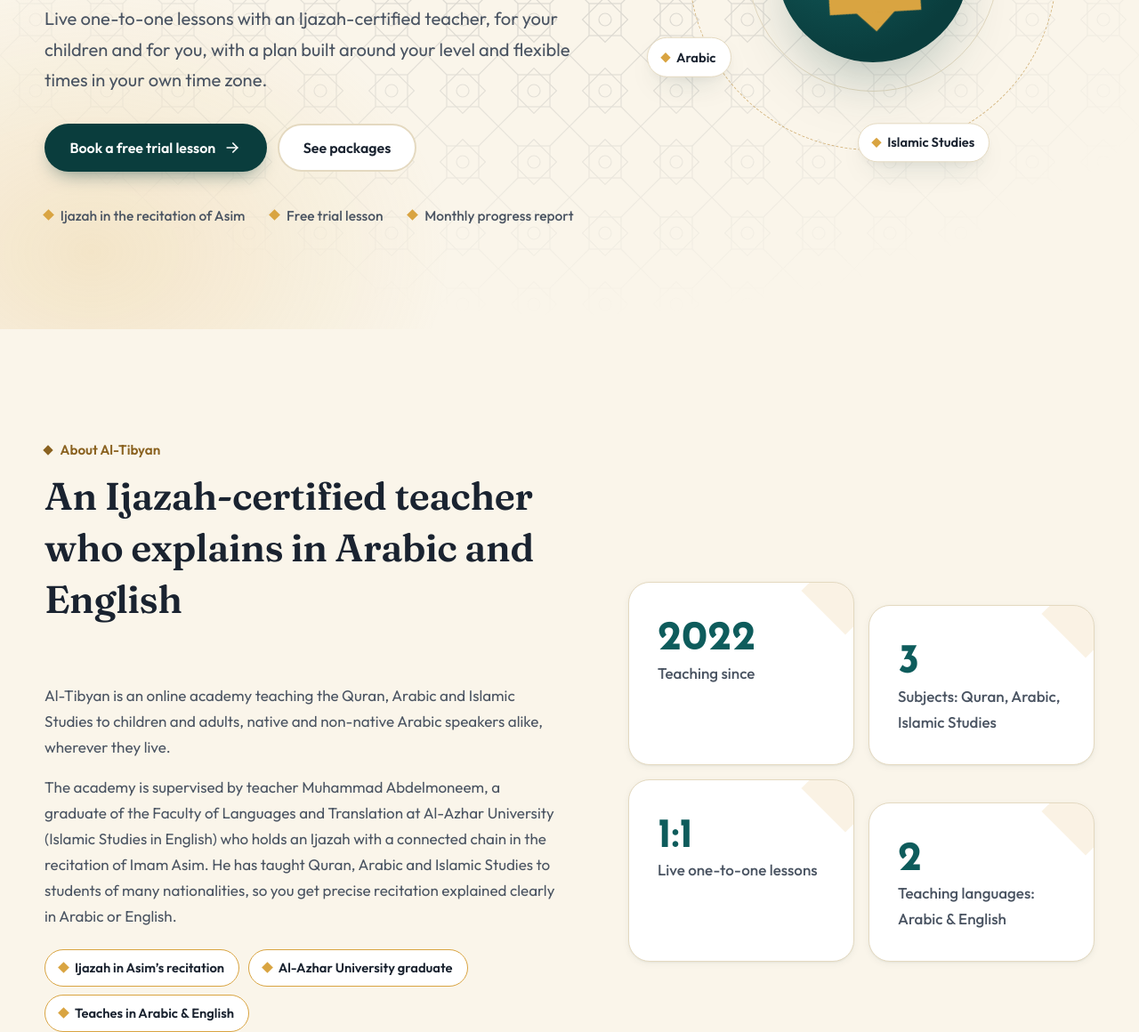
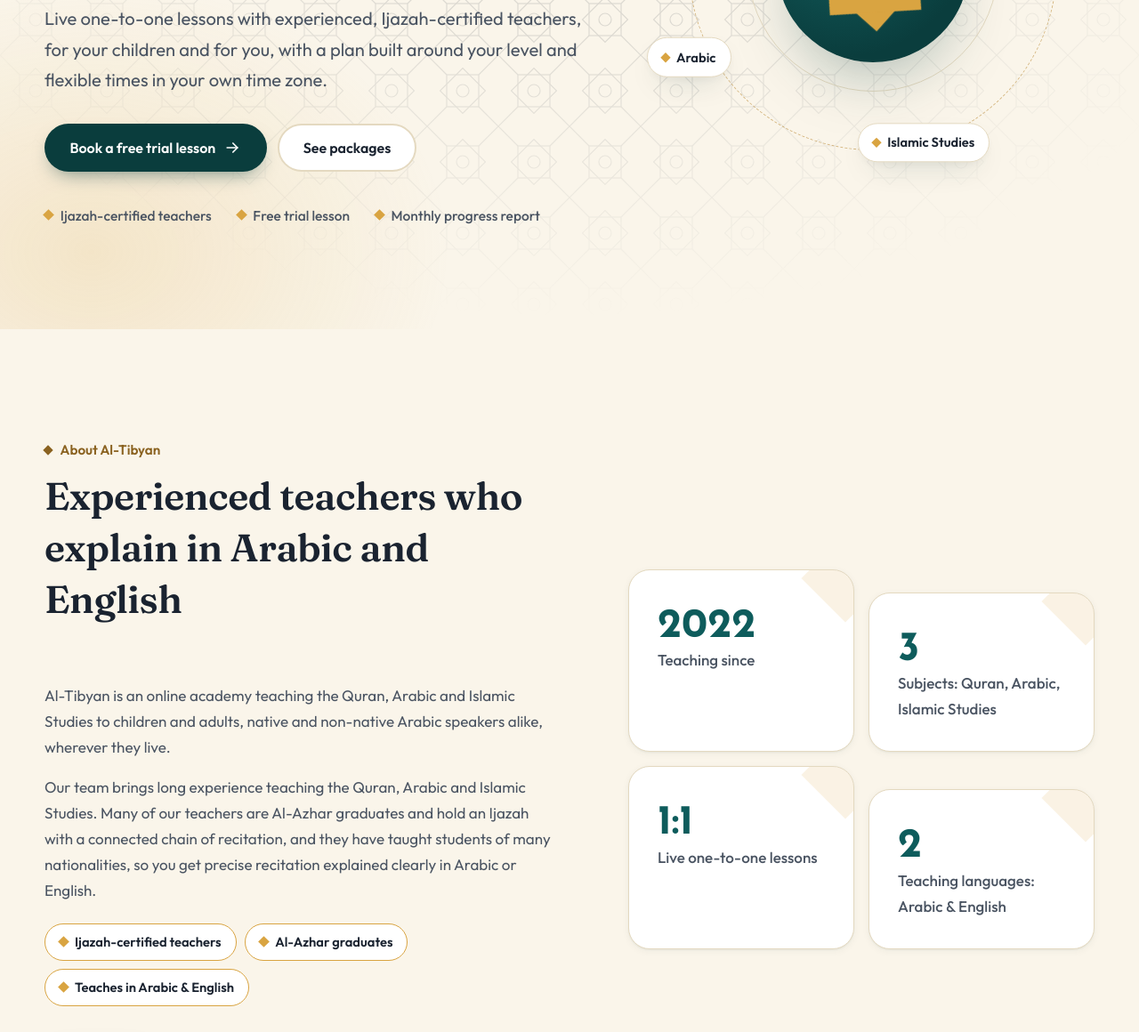
Before and after one commit to altibyan/altibyan.github.io, a plain HTML site: page index.html in a window 1280 px wide. Shown: the part 498-1658 px from the top of the page at 89% size. Drawn offline with Linux system fonts and the light colour scheme.

Commit message:
Present the teaching team instead of a single teacher
Co-Authored-By: Claude Opus 5.5 <noreply@anthropic.com>
Claude-Session: https://claude.ai/code/session_014upFzBNhadss6qxEsrvGQs

```diff
--- a/index.html
+++ b/index.html
@@ -6,7 +6,7 @@
 
   <!-- ===== SEO: عدّل العنوان والوصف هنا ===== -->
   <title>Al-Tibyan Academy | Learn Quran &amp; Arabic Online</title>
-  <meta name="description" content="Al-Tibyan Academy: live one-to-one online lessons in Quran recitation, tajweed and memorization, Arabic for native and non-native speakers, and Islamic Studies, with an Ijazah-certified teacher. Free trial lesson." />
+  <meta name="description" content="Al-Tibyan Academy: live one-to-one online lessons in Quran recitation, tajweed and memorization, Arabic for native and non-native speakers, and Islamic Studies, with experienced, Ijazah-certified teachers. Free trial lesson." />
   <meta name="theme-color" content="#0a3d3d" />
 
   <!-- Open Graph -->
@@ -682,13 +682,13 @@
           <span class="eyebrow reveal"><span class="diamond" aria-hidden="true"></span><span data-i18n="eyebrow">أكاديمية أونلاين · قرآن · عربية · تربية إسلامية</span></span>
           <!-- عدّل العنوان الرئيسي هنا -->
           <h1 id="hero-title" class="reveal" style="--d:.08s" data-i18n="heroTitle">تعلَّم القرآن والعربية <span class="hl">بإتقان</span>… من بيتك</h1>
-          <p class="hero-lead reveal" style="--d:.16s" data-i18n="heroLead">حصص فردية مباشرة مع معلم مُجاز بالسند، لأبنائك ولك، بخطة تناسب المستوى ومواعيد مرنة تناسب توقيتك أينما كنت.</p>
+          <p class="hero-lead reveal" style="--d:.16s" data-i18n="heroLead">حصص فردية مباشرة مع معلمين ذوي خبرة ومُجازين بالسند، لأبنائك ولك، بخطة تناسب المستوى ومواعيد مرنة تناسب توقيتك أينما كنت.</p>
           <div class="hero-cta reveal" style="--d:.24s">
             <a href="#contact" class="btn btn-primary js-wa"><span data-i18n="ctaTrial">احجز حصة تجريبية مجانية</span><svg class="flip" aria-hidden="true"><use href="#i-arrow"/></svg></a>
             <a href="#packages" class="btn btn-outline" data-i18n="ctaPackages">تعرّف على الباقات</a>
           </div>
           <ul class="hero-trust reveal" style="--d:.32s">
-            <li><span class="diamond" aria-hidden="true"></span><span data-i18n="trust1">مُجاز في قراءة الإمام عاصم</span></li>
+            <li><span class="diamond" aria-hidden="true"></span><span data-i18n="trust1">معلمون مُجازون بالسند</span></li>
             <li><span class="diamond" aria-hidden="true"></span><span data-i18n="trust2">حصة تجريبية مجانية</span></li>
             <li><span class="diamond" aria-hidden="true"></span><span data-i18n="trust3">تقرير شهري لولي الأمر</span></li>
           </ul>
@@ -716,13 +716,13 @@
         <div class="about-text">
           <div class="section-head start reveal">
             <span class="kicker" data-i18n="aboutK">عن التبيان</span>
-            <h2 id="about-title" data-i18n="aboutH">معلم مُجاز بالسند، يشرح بالعربية والإنجليزية</h2>
+            <h2 id="about-title" data-i18n="aboutH">فريق من المعلمين ذوي الخبرة، يشرحون بالعربية والإنجليزية</h2>
           </div>
           <p class="reveal" data-i18n="aboutP1">«التبيان» أكاديمية أونلاين متخصصة في تعليم القرآن الكريم واللغة العربية والتربية الإسلامية للأطفال والكبار، للناطقين بالعربية ولغير الناطقين بها، في أي مكان في العالم.</p>
-          <p class="reveal" data-i18n="aboutP2">تعمل الأكاديمية بإشراف المعلم محمد عبدالمنعم، خريج كلية اللغات والترجمة بجامعة الأزهر (قسم الدراسات الإسلامية باللغة الإنجليزية)، والمُجاز بالسند في قراءة الإمام عاصم، وقد درّس القرآن والعربية والتربية الإسلامية لطلاب من جنسيات متعددة، لذلك نجمع بين ضبط التلاوة وسهولة الشرح بالعربية أو الإنجليزية.</p>
+          <p class="reveal" data-i18n="aboutP2">يضم فريق التبيان معلمين ذوي خبرة طويلة في تعليم القرآن الكريم واللغة العربية والتربية الإسلامية، كثير منهم من خريجي الأزهر الشريف ومن المُجازين بالسند، وقد درّسوا طلاباً من جنسيات متعددة، لذلك نجمع بين ضبط التلاوة وسهولة الشرح بالعربية أو الإنجليزية.</p>
           <ul class="creds reveal">
-            <li><span class="diamond" aria-hidden="true"></span><span data-i18n="cred1">إجازة بالسند في قراءة عاصم</span></li>
-            <li><span class="diamond" aria-hidden="true"></span><span data-i18n="cred2">خريج جامعة الأزهر</span></li>
+            <li><span class="diamond" aria-hidden="true"></span><span data-i18n="cred1">معلمون مُجازون بالسند</span></li>
+            <li><span class="diamond" aria-hidden="true"></span><span data-i18n="cred2">من خريجي الأزهر الشريف</span></li>
             <li><span class="diamond" aria-hidden="true"></span><span data-i18n="cred3">التدريس بالعربية والإنجليزية</span></li>
           </ul>
           <a href="#contact" class="btn btn-primary reveal js-wa" data-i18n="aboutCta">تحدّث معنا الآن</a>
@@ -794,8 +794,8 @@
           <div class="feature reveal">
             <span class="num">01</span>
             <div class="icon-box" aria-hidden="true"><svg viewBox="0 0 24 24" fill="none" stroke="currentColor" stroke-width="1.8" stroke-linecap="round" stroke-linejoin="round"><circle cx="12" cy="9" r="5"/><path d="m8.5 13-1.5 8 5-2.5 5 2.5-1.5-8"/></svg></div>
-            <h3 data-i18n="w1h">معلم مُجاز بالسند</h3>
-            <p data-i18n="w1p">تلاوة متصلة السند في قراءة الإمام عاصم، مع خلفية أكاديمية أزهرية.</p>
+            <h3 data-i18n="w1h">معلمون مُجازون وذوو خبرة</h3>
+            <p data-i18n="w1p">معلمون بخبرة طويلة في التدريس، كثير منهم مُجازون بالسند ومن خريجي الأزهر.</p>
           </div>
           <div class="feature reveal" style="--d:.08s">
             <span class="num">02</span>
@@ -1224,14 +1224,14 @@
         skip: 'Skip to content', navLabel: 'Main navigation',         nAbout: 'About', nSubjects: 'What we teach', nPrograms: 'Programs', nPackages: 'Packages', nReviews: 'Reviews', nFaq: 'FAQ',
         ctaNav: 'Book a trial', eyebrow: 'Online academy · Quran · Arabic · Islamic Studies',
         heroTitle: 'Learn the Quran and Arabic <span class="hl">the right way</span>… from home',
-        heroLead: 'Live one-to-one lessons with an Ijazah-certified teacher, for your children and for you, with a plan built around your level and flexible times in your own time zone.',
+        heroLead: 'Live one-to-one lessons with experienced, Ijazah-certified teachers, for your children and for you, with a plan built around your level and flexible times in your own time zone.',
         ctaTrial: 'Book a free trial lesson', ctaPackages: 'See packages',
-        trust1: 'Ijazah in the recitation of Asim', trust2: 'Free trial lesson', trust3: 'Monthly progress report',
+        trust1: 'Ijazah-certified teachers', trust2: 'Free trial lesson', trust3: 'Monthly progress report',
         chip1: 'Tajweed', chip2: 'Memorization', chip3: 'Arabic', chip4: 'Islamic Studies', badgeT: '1:1 live lessons',
-        aboutK: 'About Al-Tibyan', aboutH: 'An Ijazah-certified teacher who explains in Arabic and English',
+        aboutK: 'About Al-Tibyan', aboutH: 'Experienced teachers who explain in Arabic and English',
         aboutP1: 'Al-Tibyan is an online academy teaching the Quran, Arabic and Islamic Studies to children and adults, native and non-native Arabic speakers alike, wherever they live.',
-        aboutP2: 'The academy is supervised by teacher Muhammad Abdelmoneem, a graduate of the Faculty of Languages and Translation at Al-Azhar University (Islamic Studies in English) who holds an Ijazah with a connected chain in the recitation of Imam Asim. He has taught Quran, Arabic and Islamic Studies to students of many nationalities, so you get precise recitation explained clearly in Arabic or English.',
-        cred1: 'Ijazah in Asim’s recitation', cred2: 'Al-Azhar University graduate', cred3: 'Teaches in Arabic & English', aboutCta: 'Talk to us',
+        aboutP2: 'Our team brings long experience teaching the Quran, Arabic and Islamic Studies. Many of our teachers are Al-Azhar graduates and hold an Ijazah with a connected chain of recitation, and they have taught students of many nationalities, so you get precise recitation explained clearly in Arabic or English.',
+        cred1: 'Ijazah-certified teachers', cred2: 'Al-Azhar graduates', cred3: 'Teaches in Arabic & English', aboutCta: 'Talk to us',
         st1: 'Teaching since', st2: 'Subjects: Quran, Arabic, Islamic Studies', st3: 'Live one-to-one lessons', st4: 'Teaching languages: Arabic & English',
         subK: 'What we teach', subH: 'A complete journey, from the first letter to mastery',
         subP: 'After a placement lesson we build a plan for each student and follow their progress lesson by lesson.',
@@ -1242,7 +1242,7 @@
         s5h: 'Arabic for non-native speakers', s5p: 'From letters and sounds to conversation and understanding the Quran, explained in English when needed.',
         s6h: 'Islamic Studies', s6p: 'Aqeedah, fiqh of worship, Seerah and Islamic manners, taught through engaging stories for every age.',
         whyK: 'Why Al-Tibyan?', whyH: 'What you get with every subscription', whyP: 'Four things that come with every package, whatever the student’s age or level.',
-        w1h: 'Ijazah-certified teacher', w1p: 'A connected chain of recitation in the reading of Imam Asim, with an Al-Azhar academic background.',
+        w1h: 'Experienced, certified teachers', w1p: 'Teachers with long teaching experience, many of them Al-Azhar graduates holding an Ijazah.',
         w2h: 'Live one-to-one lessons', w2p: 'Full attention on the student over Zoom or Google Meet, with no groups or distractions.',
         w3h: 'Monthly report for parents', w3p: 'A clear summary of what the student achieved, their strengths, and next month’s focus.',
         w4h: 'Flexible scheduling', w4p: 'We agree on times that suit you in your own time zone: the Gulf, Europe or the Americas.',
```
